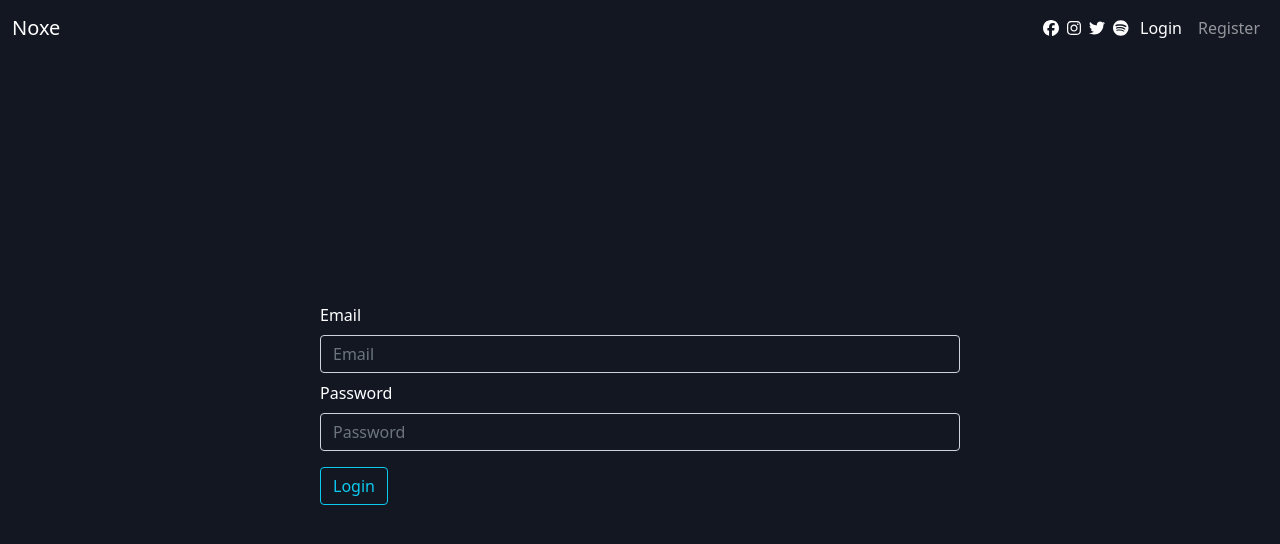
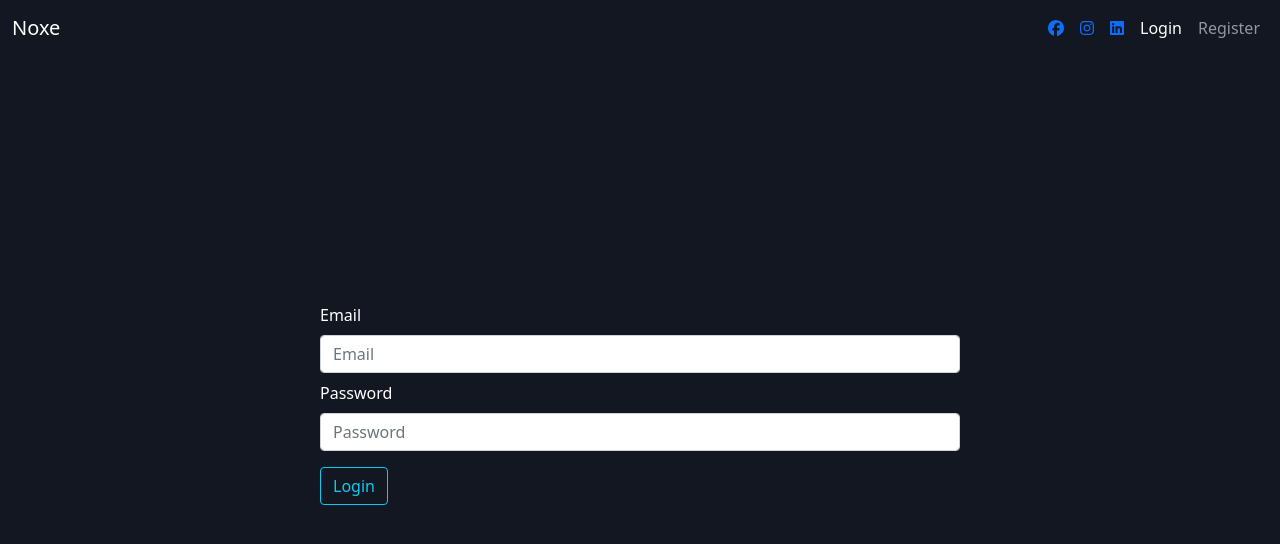
Before and after one commit to elmasry960/rp, a React (Create React App) app: page /login in a window 1280 px wide. Shown: the top 544 px of the page. Built offline with nearby package versions, Linux system fonts and the light colour scheme.

Commit message:
update navbar

```diff
--- a/src/Components/Navbar/Navbar.jsx
+++ b/src/Components/Navbar/Navbar.jsx
@@ -5,55 +5,132 @@ import AOS from 'aos'
 AOS.init();
 
 export default function Navbar({crrUser , clrUser}) {
-  return <>
+  return (
+    <>
       <nav className="navbar navbar-expand-lg bg-transparent navbar-dark top-0 w-100">
         <div className="container-fluid">
-    <NavLink data-aos="fade-right" className="navbar-brand" to="pr">Noxe</NavLink>
-    <button className="navbar-toggler" type="button" data-bs-toggle="collapse" data-bs-target="#navbarSupportedContent" aria-controls="navbarSupportedContent" aria-expanded="false" aria-label="Toggle navigation">
+          <NavLink data-aos="fade-right" className="navbar-brand" to="pr">
+            Noxe
+          </NavLink>
+          <button
+            className="navbar-toggler"
+            type="button"
+            data-bs-toggle="collapse"
+            data-bs-target="#navbarSupportedContent"
+            aria-controls="navbarSupportedContent"
+            aria-expanded="false"
+            aria-label="Toggle navigation"
+          >
             <span className="navbar-toggler-icon"></span>
           </button>
           <div className="collapse navbar-collapse" id="navbarSupportedContent">
-      {crrUser? <ul className="navbar-nav me-auto mb-2 mb-lg-0">
-        <li data-aos="fade-down" data-aos-duration="1000" className="nav-item">
-          <NavLink  className="nav-link" aria-current="page" to="home">Home</NavLink>
+            {crrUser ? (
+              <ul className="navbar-nav me-auto mb-2 mb-lg-0">
+                <li
+                  data-aos="fade-down"
+                  data-aos-duration="1000"
+                  className="nav-item"
+                >
+                  <NavLink className="nav-link" aria-current="page" to="home">
+                    Home
+                  </NavLink>
                 </li>
-        <li data-aos="fade-down" data-aos-duration="1500" className="nav-item">
-          <NavLink  className="nav-link" aria-current="page" to="movies">Movies</NavLink>
+                <li
+                  data-aos="fade-down"
+                  data-aos-duration="1500"
+                  className="nav-item"
+                >
+                  <NavLink className="nav-link" aria-current="page" to="movies">
+                    Movies
+                  </NavLink>
                 </li>
-        <li data-aos="fade-down" data-aos-duration="2000" className="nav-item">
-          <NavLink  className="nav-link" aria-current="page" to="tv">Tv Show</NavLink>
+                <li
+                  data-aos="fade-down"
+                  data-aos-duration="2000"
+                  className="nav-item"
+                >
+                  <NavLink className="nav-link" aria-current="page" to="tv">
+                    Tv Show
+                  </NavLink>
                 </li>
-      </ul> : ''}
+              </ul>
+            ) : (
+              ""
+            )}
 
             <ul className="navbar-nav ms-auto mb-2 mb-lg-0 text-white d-flex justify-content-center align-items-center overflow-hidden">
-        <li data-aos="fade-down" data-aos-duration="1000" className="nav-item mx-1">
+              <li
+                data-aos="fade-down"
+                data-aos-duration="1000"
+                className="nav-item mx-2"
+              >
+                <a href="https://www.facebook.com/elmasry966" target="_blank">
                   <i className="fa-brands fa-facebook"></i>
+                </a>
               </li>
-        <li data-aos="fade-down" data-aos-duration="1500" className="nav-item mx-1">
+              <li
+                data-aos="fade-down"
+                data-aos-duration="1500"
+                className="nav-item mx-2"
+              >
+                <a href="https://www.instagram.com/eelmasry960" target="_blank">
                   <i className="fa-brands fa-instagram"></i>
+                </a>
               </li>
-        <li data-aos="fade-down" data-aos-duration="2000" className="nav-item mx-1">
-          <i className="fa-brands fa-twitter"></i>
+              <li
+                data-aos="fade-down"
+                data-aos-duration="2000"
+                className="nav-item mx-2"
+              >
+                <a href="https://www.linkedin.com/in/eslam-elmasry-9b91b2185/" target="_blank">
+                  <i class="fa-brands fa-linkedin"></i>
+                </a>
               </li>
-        <li data-aos="fade-down" data-aos-duration="2500" className="nav-item mx-1">
-          <i className="fa-brands fa-spotify"></i>
+              {crrUser ? (
+                <li className="nav-item">
+                  <span
+                    onClick={clrUser}
+                    className="nav-link logout"
+                    aria-current="page"
+                    to="home"
+                  >
+                    Logout
+                  </span>
                 </li>
-        {crrUser? <li className="nav-item">
-          <span onClick={clrUser} className="nav-link logout" aria-current="page" to="home">Logout</span>
-        </li>   : <>
-          <li data-aos="fade-left" data-aos-duration="3000" className="nav-item">
-          <NavLink className="nav-link" aria-current="page" to="login">Login</NavLink>
+              ) : (
+                <>
+                  <li
+                    data-aos="fade-left"
+                    data-aos-duration="3000"
+                    className="nav-item"
+                  >
+                    <NavLink
+                      className="nav-link"
+                      aria-current="page"
+                      to="login"
+                    >
+                      Login
+                    </NavLink>
                   </li>
-        <li data-aos="fade-left" data-aos-duration="3000" className="nav-item">
-          <NavLink className="nav-link" aria-current="page" to="register">Register</NavLink>
+                  <li
+                    data-aos="fade-left"
+                    data-aos-duration="3000"
+                    className="nav-item"
+                  >
+                    <NavLink
+                      className="nav-link"
+                      aria-current="page"
+                      to="register"
+                    >
+                      Register
+                    </NavLink>
                   </li>
-        </> }
-
+                </>
+              )}
             </ul>
           </div>
         </div>
       </nav>
-
-
     </>
+  );
 }
--- a/src/index.css
+++ b/src/index.css
@@ -27,17 +27,8 @@ h2 {
     -webkit-text-fill-color: transparent;
 }
 p {
-  font-size: 1.3rem;
-  line-height: 1.5;
-}
-input {
-  background-color: transparent !important;
-  color: white !important;
-}
-.navbar {
-  z-index: 9999;
-  position: fixed;
-  background-color: transparent;
+  text-decoration: none;
+  font-size: 1.2rem;
 }
 
 .title::after {
```
Lines whose indentation alone changed are shown as unchanged.
